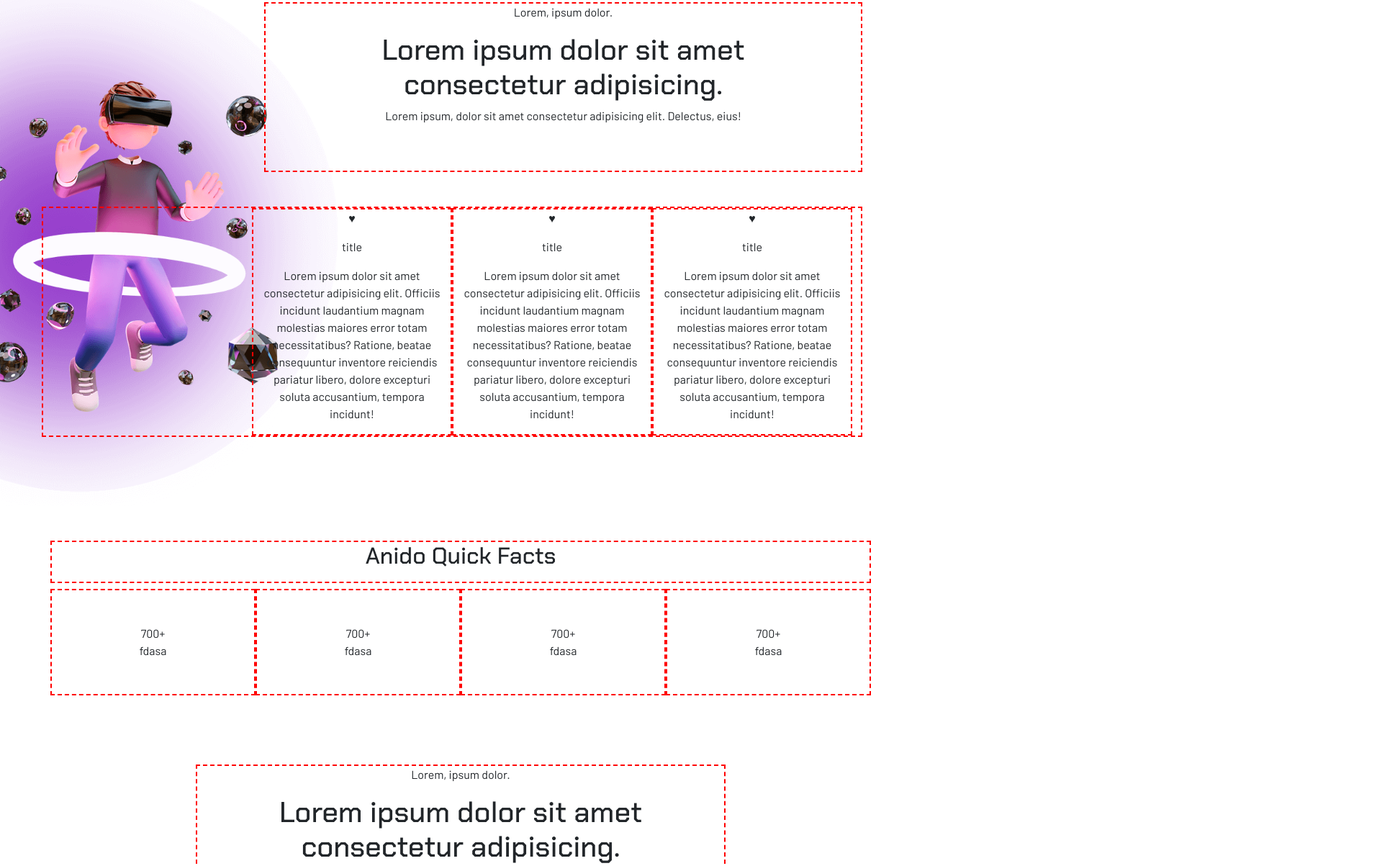
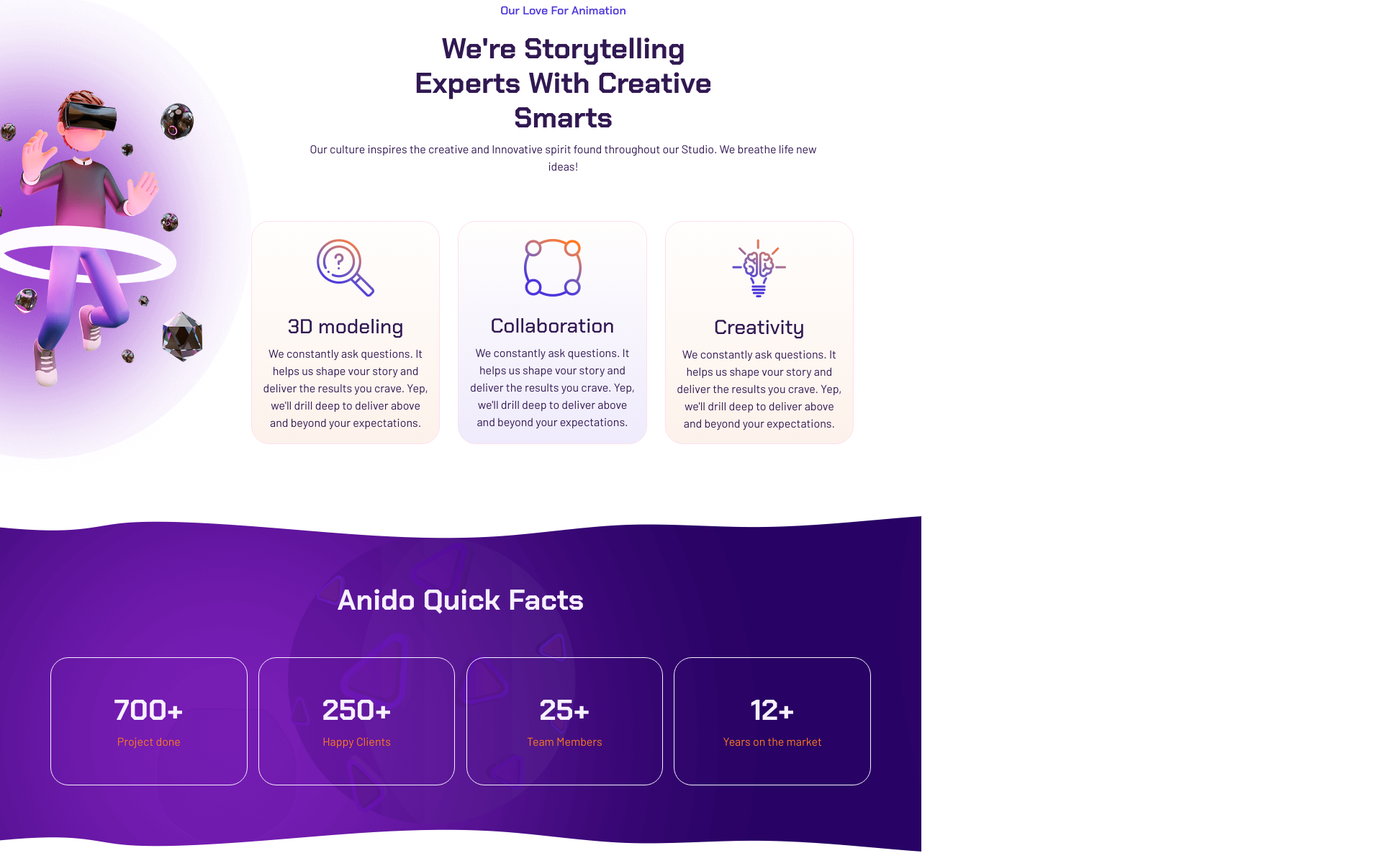
Before and after one commit to PaoloCardinale09/proj-html-vuejs, a plain HTML site: page index.html in a window 1280 px wide. Shown: the part 1192-2395 px from the top of the page at 72% size, 1920 px wide, since content can reach past the window. Drawn offline with nearby package versions, Linux system fonts and the light colour scheme.

Commit message:
add our love + quick fact section details

```diff
--- a/css/style.css
+++ b/css/style.css
@@ -35,6 +35,14 @@ h2 {
   border-color: #f7f0ff;
   font-weight: 600;
   border-radius: 50rem;
+}
+
+.my-blu-text {
+  color: #4e36dc;
+}
+
+.orange-text {
+  color: #ff7b1f;
 }
 
 /******** HEADER ********/
@@ -85,16 +93,52 @@ header {
   outline: 0.7rem solid #9d15df;
   outline-offset: -1px;
 }
-.jumbotron--text > .orange-text {
-  color: #ff7b1f;
-}
 
 /******** SECTION OUR LOVE ********/
 #our-love {
-  background-image: url(../img/assets/smart.png);
-  background-position: top -2rem left 0;
-  background-repeat: no-repeat;
-  background-size: 40%;
+  background-image: url(../img/assets/smart.png), url(../img/assets/smart4.png);
+  background-position: -2rem 0, 2rem 10rem;
+  background-repeat: no-repeat, no-repeat;
+  background-size: 26rem 47rem, 10rem;
+  color: #311852;
+}
+
+.our-love--single-card {
+  background: linear-gradient(#fffefd, #fdf2eb);
+  border-radius: 25px;
+  border: 1px solid #ffdfee;
+  width: 23.5%;
+}
+
+.our-love--single-card.special {
+  background: linear-gradient(#fffefd, #efebfc);
+}
+
+/******** QUICK FACTS SECTION ********/
+#quick-facts {
+  background-image: url(../img/assets/globe.png),
+    url(../img/assets/counter-bg.png);
+  background-repeat: no-repeat, no-repeat;
+  background-size: 25rem, auto;
+  background-position: 25rem 2rem, 0 0;
+  position: relative;
+  color: #f7f0ff;
+}
+
+.part-over-background {
+  position: absolute;
+  top: 0;
+}
+
+.part-under-background {
+  position: absolute;
+  bottom: 0;
+}
+
+.quick-facts--card {
+  border: 1px solid #f7f0ff;
+  width: 24%;
+  border-radius: 25px;
 }
 
 /******** SECTION OUR PROCESS ********/
--- a/index.html
+++ b/index.html
@@ -102,49 +102,63 @@
           <div class="container">
             <div id="our-love--text" class="row">
               <div class="col-9 offset-3">
-                <div class="our-love--text text-center px-5 pb-5 dbg">
-                  <p>Lorem, ipsum dolor.</p>
-                  <h2 class="h1 family-text-title">
-                    Lorem ipsum dolor sit amet consectetur adipisicing.
+                <div class="our-love--text text-center px-5">
+                  <p class="my-blu-text family-text-title fw-semibold">
+                    Our Love For Animation
+                  </p>
+                  <h2 class="h1 family-text-title fw-bold">
+                    We're Storytelling <br />
+                    Experts With Creative <br />
+                    Smarts
                   </h2>
                   <p>
-                    Lorem ipsum, dolor sit amet consectetur adipisicing elit.
-                    Delectus, eius!
+                    Our culture inspires the creative and Innovative spirit
+                    found throughout our Studio. We breathe life new ideas!
                   </p>
                 </div>
               </div>
-              <div id="our-love--cards" class="row text-center my-5 dbg">
-                <div class="col-3 offset-3 dbg">
-                  <p>&hearts;</p>
-                  <p>title</p>
+              <div
+                id="our-love--cards"
+                class="row text-center my-5 justify-content-between"
+              >
+                <div class="our-love--single-card col-3 offset-3">
+                  <img
+                    class="my-4"
+                    src="./img/assets/smart1.png"
+                    alt="logo lens"
+                  />
+                  <h3 class="family-text-title">3D modeling</h3>
                   <p>
-                    Lorem ipsum dolor sit amet consectetur adipisicing elit.
-                    Officiis incidunt laudantium magnam molestias maiores error
-                    totam necessitatibus? Ratione, beatae consequuntur inventore
-                    reiciendis pariatur libero, dolore excepturi soluta
-                    accusantium, tempora incidunt!
+                    We constantly ask questions. It helps us shape vour story
+                    and deliver the results you crave. Yep, we'll drill deep to
+                    deliver above and beyond your expectations.
                   </p>
                 </div>
-                <div class="col-3 dbg">
-                  <p>&hearts;</p>
-                  <p>title</p>
+                <div class="our-love--single-card special col-3">
+                  <img
+                    class="my-4"
+                    src="./img/assets/smart2.png"
+                    alt="logo lens"
+                  />
+                  <h3 class="family-text-title">Collaboration</h3>
                   <p>
-                    Lorem ipsum dolor sit amet consectetur adipisicing elit.
-                    Officiis incidunt laudantium magnam molestias maiores error
-                    totam necessitatibus? Ratione, beatae consequuntur inventore
-                    reiciendis pariatur libero, dolore excepturi soluta
-                    accusantium, tempora incidunt!
+                    We constantly ask questions. It helps us shape vour story
+                    and deliver the results you crave. Yep, we'll drill deep to
+                    deliver above and beyond your expectations.
                   </p>
                 </div>
-                <div class="col-3 dbg">
-                  <p>&hearts;</p>
-                  <p>title</p>
+
+                <div class="our-love--single-card col-3">
+                  <img
+                    class="my-4"
+                    src="./img/assets/smart3.png"
+                    alt="logo lens"
+                  />
+                  <h3 class="family-text-title">Creativity</h3>
                   <p>
-                    Lorem ipsum dolor sit amet consectetur adipisicing elit.
-                    Officiis incidunt laudantium magnam molestias maiores error
-                    totam necessitatibus? Ratione, beatae consequuntur inventore
-                    reiciendis pariatur libero, dolore excepturi soluta
-                    accusantium, tempora incidunt!
+                    We constantly ask questions. It helps us shape vour story
+                    and deliver the results you crave. Yep, we'll drill deep to
+                    deliver above and beyond your expectations.
                   </p>
                 </div>
               </div>
@@ -152,35 +166,43 @@
           </div>
         </section>
         <!-- END OUR LOVE SECTION -->
-
         <!-- START QUICK FACTS SECTION-->
         <section id="quick-facts" class="py-5">
-          <div class="container text-center">
+          <img
+            class="part-over-background"
+            src="./img/assets/shape-top.png"
+            alt=""
+          />
+          <div class="container text-center py-5">
             <div class="row">
-              <h2 class="pb-3 dbg">Anido Quick Facts</h2>
+              <h2 class="h1 fw-bold pb-5">Anido Quick Facts</h2>
             </div>
-            <div class="row row-cols-4">
-              <div class="col quick-facts--card p-5 dbg">
-                <div>700+</div>
-                <div>fdasa</div>
+            <div class="row row-cols-4 justify-content-between">
+              <div class="col quick-facts--card px-4 py-5">
+                <div class="h1 fw-bold family-text-title">700+</div>
+                <div class="orange-text">Project done</div>
               </div>
-              <div class="col quick-facts--card p-5 dbg">
-                <div>700+</div>
-                <div>fdasa</div>
+              <div class="col quick-facts--card px-4 py-5">
+                <div class="h1 fw-bold family-text-title">250+</div>
+                <div class="orange-text">Happy Clients</div>
               </div>
-              <div class="col quick-facts--card p-5 dbg">
-                <div>700+</div>
-                <div>fdasa</div>
+              <div class="col quick-facts--card px-4 py-5">
+                <div class="h1 fw-bold family-text-title">25+</div>
+                <div class="orange-text">Team Members</div>
               </div>
-              <div class="col quick-facts--card p-5 dbg">
-                <div>700+</div>
-                <div>fdasa</div>
+              <div class="col quick-facts--card px-4 py-5">
+                <div class="h1 fw-bold family-text-title">12+</div>
+                <div class="orange-text">Years on the market</div>
               </div>
             </div>
           </div>
+          <img
+            class="part-under-background"
+            src="./img/assets/shape-bottom.png"
+            alt=""
+          />
         </section>
         <!-- END QUICK FACTS SECTION-->
-
         <!-- START OUR WORKS SECTION-->
         <section id="our-works" class="py-5">
           <div class="container">
```
